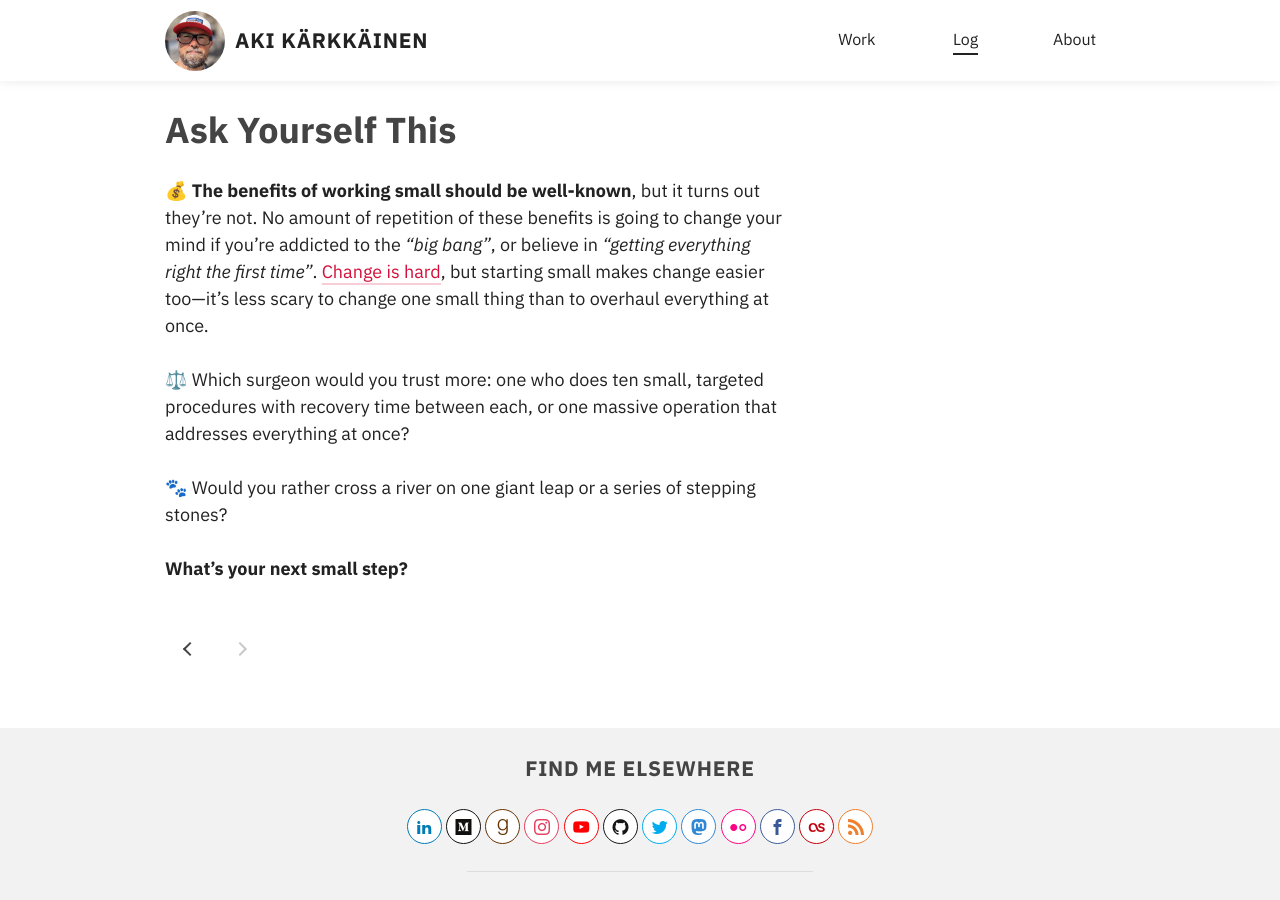
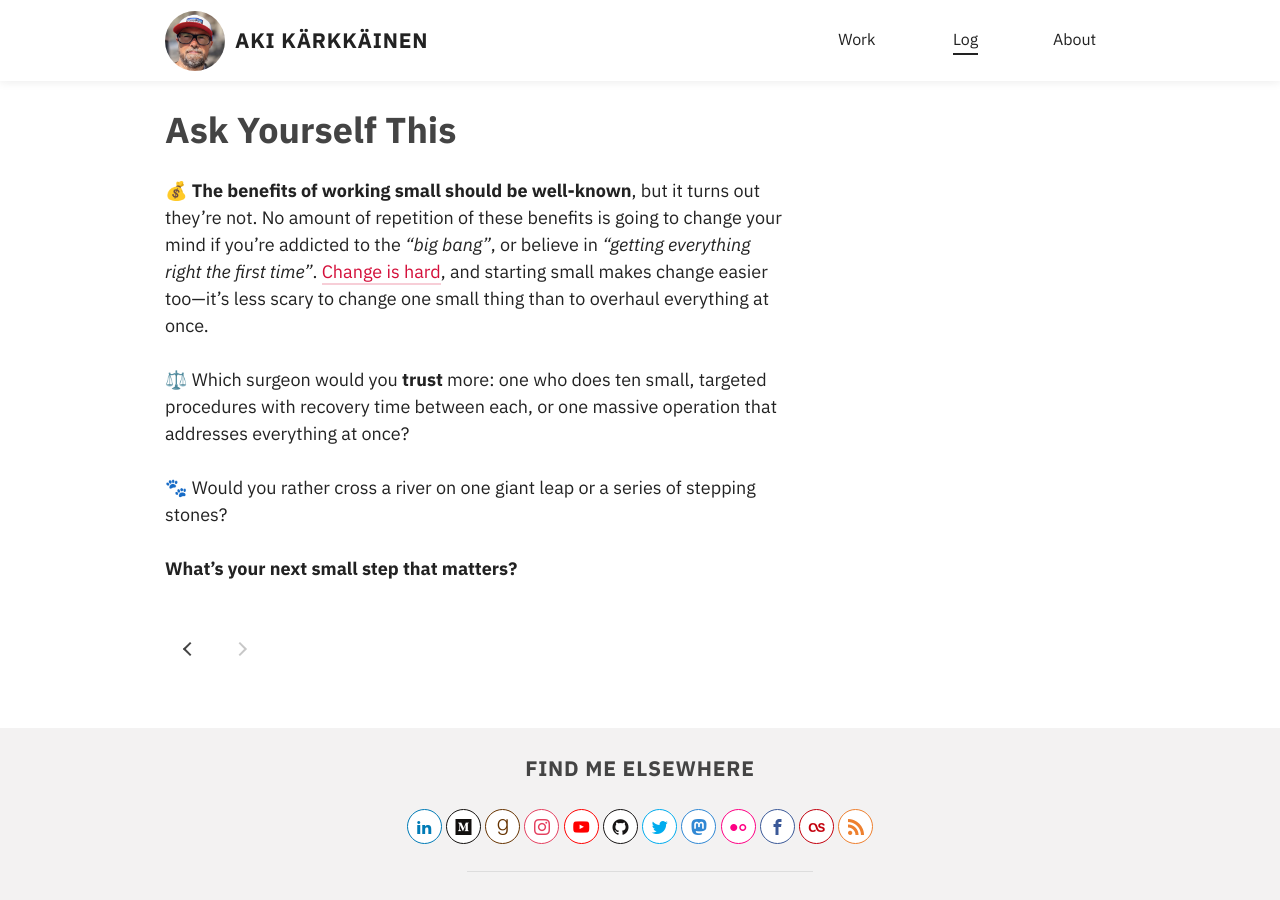
Before and after one commit to akikoo/akikoo.github.io, a Jekyll site: the page built from _posts/2025-09-06-big-or-small.html, in a window 1280 px wide and 900 px high, scrolled down 4367 px. Built offline with Jekyll 4.4.1, drawn with Linux system fonts in a browser that asks for light colours; some web fonts are replaced; some of the changed text lies outside the part shown.

Commit message:
Adapt copy

```diff
--- a/_posts/2025-09-06-big-or-small.html
+++ b/_posts/2025-09-06-big-or-small.html
@@ -18,7 +18,7 @@ image:
   </figcaption>
 </figure>
 
-<p><strong>What do you do if you want to achieve something important?</strong> Do you start with <strong>big</strong> or <strong>small</strong>? How is starting with a big step going to help you forward? Or is it rather a small step that’s going to help you decide if you’re even on the right path? How often do you really know exactly what you want? And even if you do, are you able to articulate it to others? <span aria-label="thinking face" role="img">🤔</span></p>
+<p><strong>What do you do if you want to achieve something important?</strong> Do you start with <strong>big</strong> or <strong>small</strong>? How is starting with a big step going to help you forward? Or is it rather a small step that’s going to help you decide if you’re even on the right path? How often do you <em>really</em> know exactly what you want? And even if you do, are you able to articulate it to others? <span aria-label="thinking face" role="img">🤔</span></p>
 <p>This is what I’ve been pondering about for a long time. Why is it so hard for many people (incl. myself) and companies to break work down into small parts? What’s holding us back? <strong>Splitting work is a skill</strong> (and a <a href="/log/2023/06/20/agile-habits/">habit</a>) like any other—it just needs practice.</p>
 
 <h2>The Psychology of “Big“</h2>
@@ -102,7 +102,7 @@ image:
 <p><span aria-label="building construction" role="img">🏗️</span> I know, releasing early is often preferred. Here’s a radical idea: <strong>you can work small internally even if you can’t release small externally</strong>. Breaking work into tiny slices costs you nothing—it’s the releasing that has constraints.</p>
 
 <h2>Ask Yourself This</h2>
-<p><span aria-label="money bag" role="img">💰</span> <strong>The benefits of working small should be well-known</strong>, but it turns out they’re not. No amount of repetition of these benefits is going to change your mind if you’re addicted to the <i>“big bang”</i>, or believe in <i>“getting everything right the first time”</i>. <a href="/log/2022/09/09/courage-to-change/">Change is hard</a>, but starting small makes change easier too—it’s less scary to change one small thing than to overhaul everything at once.</p>
-<p><span aria-label="balance scale" role="img">⚖️</span> Which surgeon would you trust more: one who does ten small, targeted procedures with recovery time between each, or one massive operation that addresses everything at once?</p>
+<p><span aria-label="money bag" role="img">💰</span> <strong>The benefits of working small should be well-known</strong>, but it turns out they’re not. No amount of repetition of these benefits is going to change your mind if you’re addicted to the <i>“big bang”</i>, or believe in <i>“getting everything right the first time”</i>. <a href="/log/2022/09/09/courage-to-change/">Change is hard</a>, and starting small makes change easier too—it’s less scary to change one small thing than to overhaul everything at once.</p>
+<p><span aria-label="balance scale" role="img">⚖️</span> Which surgeon would you <strong>trust</strong> more: one who does ten small, targeted procedures with recovery time between each, or one massive operation that addresses everything at once?</p>
 <p><span aria-label="paw prints" role="img">🐾</span> Would you rather cross a river on one giant leap or a series of stepping stones? </p>
-<p><strong>What’s your next small step?</strong></p>
+<p><strong>What’s your next small step that matters?</strong></p>
```
